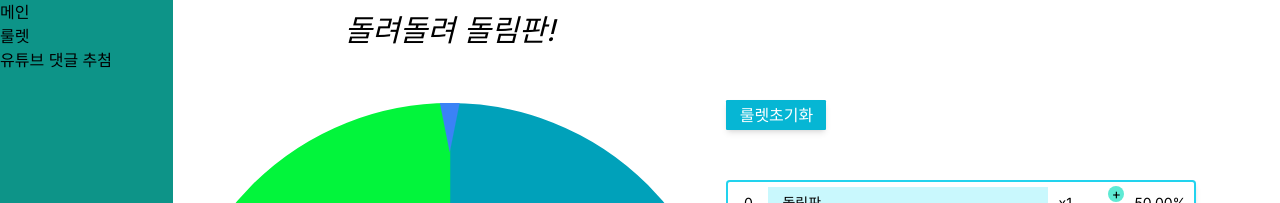
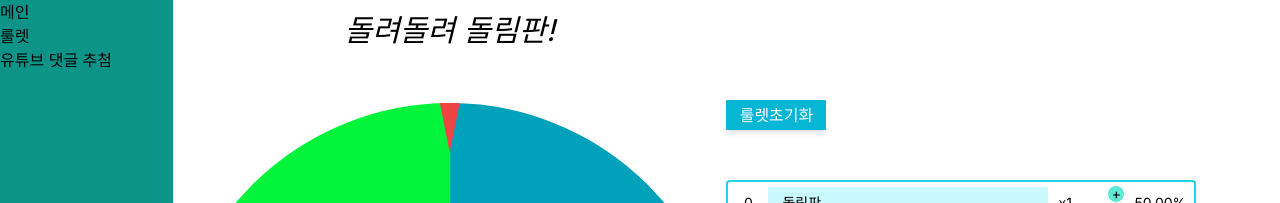
Before and after one commit to loevray/loevray-s-lab, a Next.js app: page /spin-wheel in a window 1280 px wide. Shown: the top 203 px of the page. Built offline with nearby package versions, Linux system fonts and the light colour scheme.

Commit message:
Style: change arrow color

```diff
--- a/src/app/ui/spin-wheel/SpinWheel.tsx
+++ b/src/app/ui/spin-wheel/SpinWheel.tsx
@@ -22,7 +22,7 @@ const SpinWheel = ({ diameter, spinWheelRef, arrowRef }: SpinWheelProps) => {
       }}
     >
       <span
-        className="bg-blue-500 w-4 h-5 absolute left-1/2 translate-x-[-50%] z-10"
+        className="bg-red-500 w-4 h-5 absolute left-1/2 translate-x-[-50%] z-10"
         style={{ clipPath: "polygon(50% 100%, 25% 0, 75% 0)" }}
       />
       <span
```
